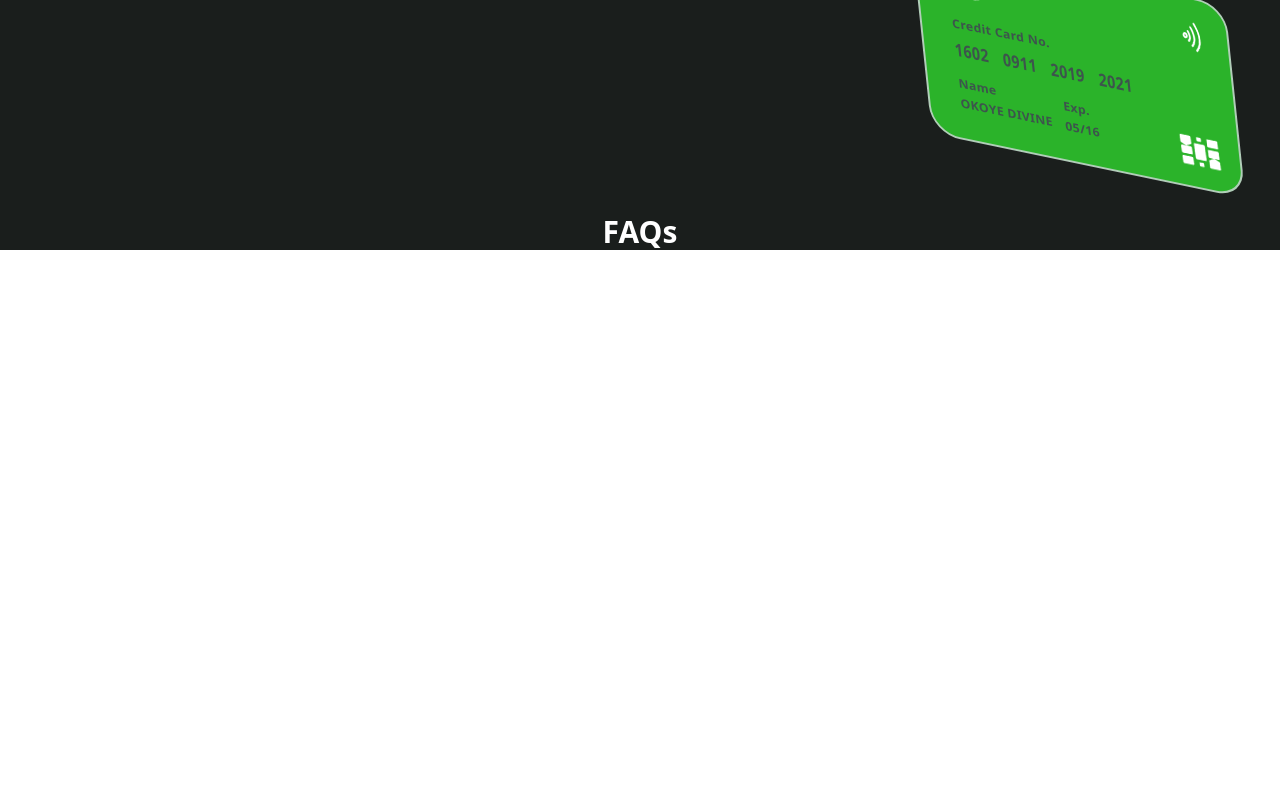
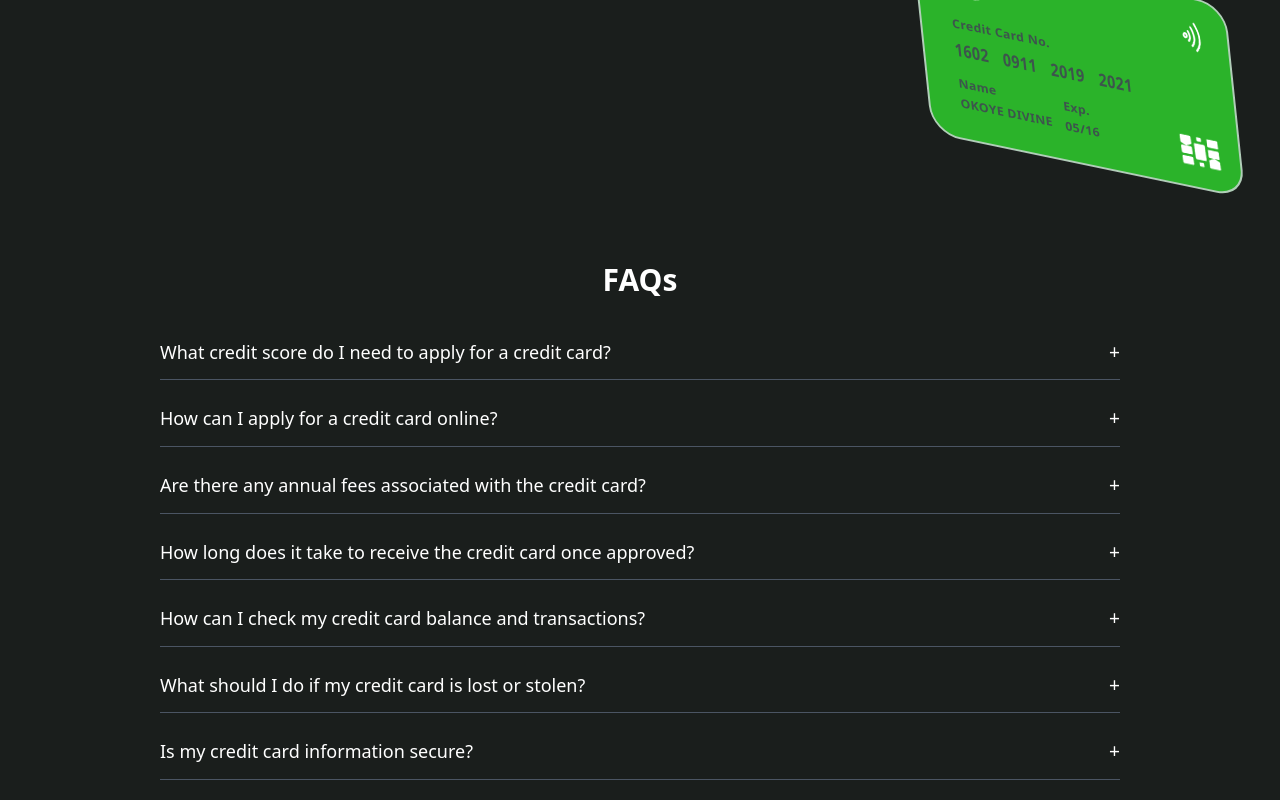
Before and after one commit to Fullstack-Roadmap/Banking-App, a React (Vite) app: page / in a window 1280 px wide. Shown: the part 2004-2804 px from the top of the page. Before the commit the page ends 2254 px from the top, so only its background shows below. Built offline with nearby package versions, Linux system fonts and the light colour scheme.

Commit message:
Faq  complete

```diff
--- a/src/Faqs.jsx
+++ b/src/Faqs.jsx
@@ -1,11 +1,93 @@
+import { useState } from "react";
+import PropTypes from "prop-types";
+
 const FAQs = () => {
+  const [openFAQIdx, setOpenFAQIndex] = useState(null);
+
+  const faqList = [
+    {
+      question: "What credit score do I need to apply for a credit card?",
+      answer:
+        "The required credit score may vary depending on the specific credit card. Generally, a good to excellent credit score (typically 670 or above) increases your chances of approval for premium credit cards.",
+    },
+    {
+      question: "How can I apply for a credit card online?",
+      answer:
+        "The required credit score may vary depending on the specific credit card. Generally, a good to excellent credit score (typically 670 or above) increases your chances of approval for premium credit cards.",
+    },
+    {
+      question: "Are there any annual fees associated with the credit card?",
+      answer:
+        "The required credit score may vary depending on the specific credit card. Generally, a good to excellent credit score (typically 670 or above) increases your chances of approval for premium credit cards.",
+    },
+    {
+      question:
+        "How long does it take to receive the credit card once approved?",
+      answer:
+        "The required credit score may vary depending on the specific credit card. Generally, a good to excellent credit score (typically 670 or above) increases your chances of approval for premium credit cards.",
+    },
+    {
+      question: "How can I check my credit card balance and transactions?",
+      answer:
+        "The required credit score may vary depending on the specific credit card. Generally, a good to excellent credit score (typically 670 or above) increases your chances of approval for premium credit cards.",
+    },
+    {
+      question: "What should I do if my credit card is lost or stolen?",
+      answer:
+        "The required credit score may vary depending on the specific credit card. Generally, a good to excellent credit score (typically 670 or above) increases your chances of approval for premium credit cards.",
+    },
+    {
+      question: "Is my credit card information secure?",
+      answer:
+        "The required credit score may vary depending on the specific credit card. Generally, a good to excellent credit score (typically 670 or above) increases your chances of approval for premium credit cards.",
+    },
+  ];
   return (
-    <div className="flex flex-col justify-center text-white px-[1.5rem]">
-      <h1 className="text-2xl md:text-3xl font-semibold md:font-bold text-center">
+    <div className="flex flex-col justify-center text-white px-[1.5rem] md:px-[10rem] py-[3rem]">
+      <h1 className="text-2xl md:text-3xl font-semibold text-center md:pb-[1rem]">
         FAQs
       </h1>
+      {faqList.map((faq, index) => (
+        <FAQItem
+          key={index}
+          index={index}
+          question={faq.question}
+          answer={faq.answer}
+          currentIdx={openFAQIdx}
+          onTap={() => setOpenFAQIndex(index === openFAQIdx ? null : index)}
+        />
+      ))}
     </div>
   );
 };
 
+const FAQItem = ({ index, question, answer, onTap, currentIdx }) => {
+  return (
+    <div key={index}>
+      <div className="flex justify-between items-start pt-[1.5rem]">
+        <h1 className="text-[1rem] md:text-lg font-medium pr-[0.5rem]">
+          {question}
+        </h1>
+        <button onClick={onTap} className="text-[1.2rem]">
+          {currentIdx === index ? "-" : "+"}
+        </button>
+      </div>
+      {currentIdx === index && (
+        <p className="text-[0.6rem] md:text-[0.75rem] text-gray-400 font-light pt-[0.3rem]">
+          {answer}
+        </p>
+      )}
+      <div className="w-full border-b border-1.5 pt-[0.8rem] border-gray-600"></div>
+    </div>
+  );
+};
+
+FAQItem.propTypes = {
+  index: PropTypes.number.isRequired,
+  question: PropTypes.string.isRequired,
+  answer: PropTypes.string.isRequired,
+  onTap: PropTypes.func.isRequired,
+  currentIdx: PropTypes.any.isRequired,
+};
+
 export default FAQs;
```
